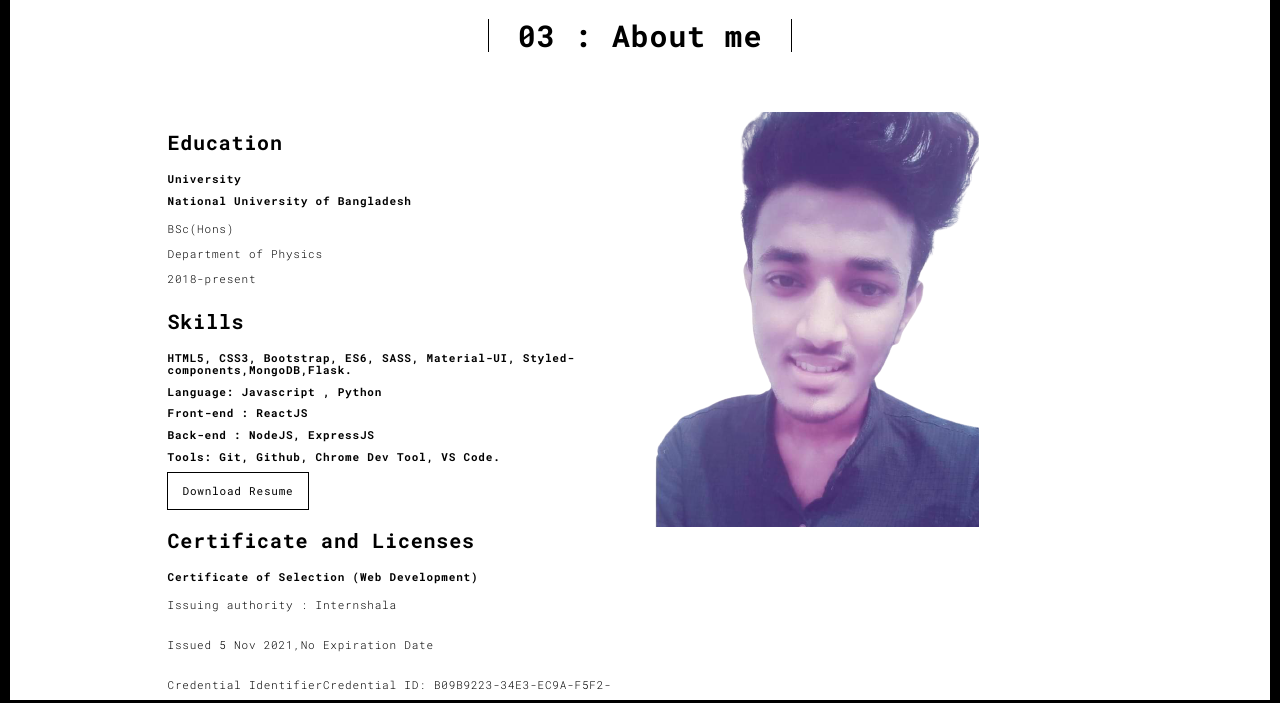
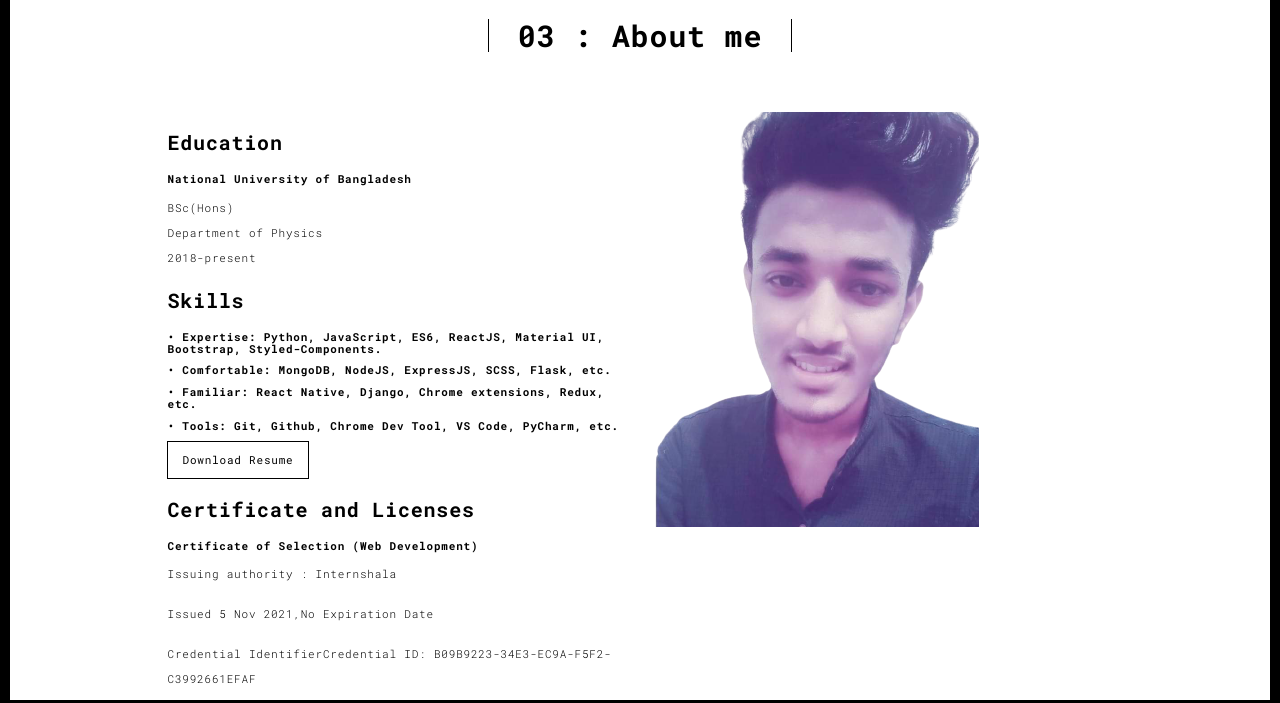
Before and after one commit to mahedihshayek/portfo, a Flask app: page /about.html in a window 1280 px wide. Shown: the part 90-793 px from the top of the page. Run offline with Flask 2, Linux system fonts and the light colour scheme; some libraries are stand-ins or nearby versions.

Commit message:
about updated

```diff
--- a/templates/about.html
+++ b/templates/about.html
@@ -73,7 +73,6 @@
                 <div class="row">
                   <div class="col-xs-12 col-md-6">
                     <h3>Education</h3>
-                    <h4>University</h4>
                     <h5>National University of Bangladesh</h5>
                     <p>
                       BSc(Hons) <br />
@@ -82,13 +81,21 @@
 
                     <h3>Skills</h3>
                     <h4>
-                      HTML5, CSS3, Bootstrap, ES6, SASS, Material-UI,
-                      Styled-components,MongoDB,Flask.
+                      • Expertise: Python, JavaScript, ES6, ReactJS, Material
+                      UI, Bootstrap, Styled-Components.
                     </h4>
-                    <h4>Language: Javascript , Python</h4>
-                    <h4>Front-end : ReactJS</h4>
-                    <h4>Back-end : NodeJS, ExpressJS</h4>
-                    <h4>Tools: Git, Github, Chrome Dev Tool, VS Code.</h4>
+                    <h4>
+                      • Comfortable: MongoDB, NodeJS, ExpressJS, SCSS, Flask,
+                      etc.
+                    </h4>
+                    <h4>
+                      • Familiar: React Native, Django, Chrome extensions,
+                      Redux, etc.
+                    </h4>
+                    <h4>
+                      • Tools: Git, Github, Chrome Dev Tool, VS Code, PyCharm,
+                      etc.
+                    </h4>
                     <a
                       href="https://github.com/MHShayek/hacker-news"
                       class="btn btn-default"
```
Also changed, not shown: templates/contact.html (+0 -14 lines).
